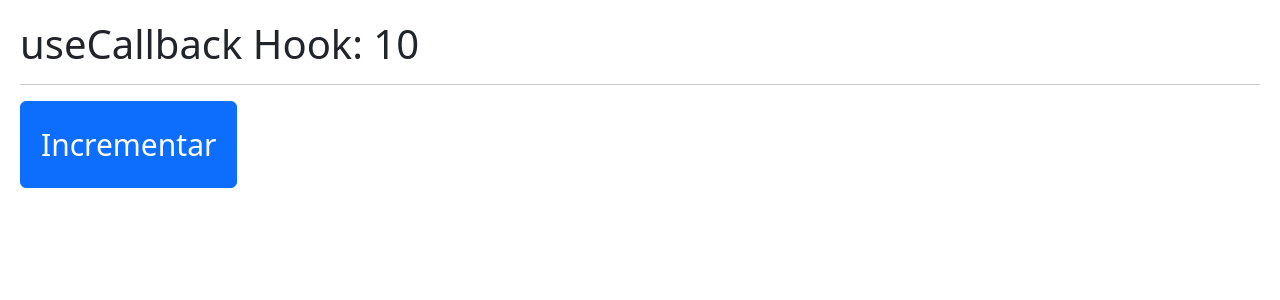
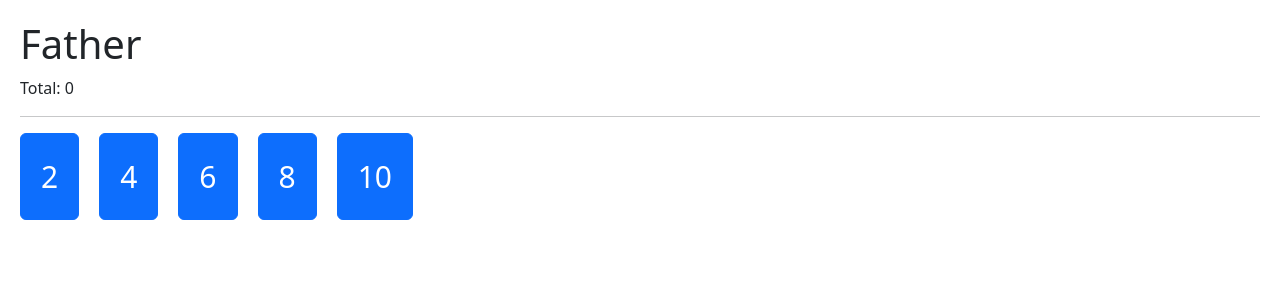
Before and after one commit to JulianCeleita/hook-app, a React (Vite) app: page / in a window 1280 px wide. Shown: the top 300 px of the page. Built offline with nearby package versions, Linux system fonts and the light colour scheme.

Commit message:
New practice with callback and memo father/son

```diff
--- a/src/main.tsx
+++ b/src/main.tsx
@@ -11,10 +11,11 @@
 // import { Layout } from './useLayoutEffect/Layout';
 // import { Memorize } from './memos/Memorize';
 // import { MemoHook } from './memos/MemoHook';
-import { CallbackHooks } from './memos/CallbackHooks';
+// import { CallbackHooks } from './memos/CallbackHooks';
+import { Father } from './memoHomework/Father';
 
 ReactDOM.createRoot(document.getElementById('root') as HTMLElement).render(
 //<React.StrictMode>
-    <CallbackHooks />
+    <Father />
  // </React.StrictMode>
 )
--- /dev/null
+++ b/src/memoHomework/Father.tsx
@@ -0,0 +1,37 @@
+import { useState, useCallback } from 'react';
+import { Son } from './Son';
+
+
+export const Father = () => {
+
+    const numbers = [2, 4, 6, 8, 10];
+
+    const [value, setValue] = useState(0);
+
+    const increase = useCallback(
+      (num:number) => {
+        setValue ( (oldvalue)=> oldvalue + num );
+      },
+      [],
+    )
+
+  return (
+    <div>
+        <h1> Father </h1>
+        <p> Total: { value } </p>
+
+        <hr />
+
+        {
+            numbers.map( n => (
+                <Son
+                    key={ n }
+                    number={ n }
+                    increase={ increase }
+                />
+            ))
+        }
+
+    </div>
+  )
+}
--- /dev/null
+++ b/src/memoHomework/Son.tsx
@@ -0,0 +1,16 @@
+import React from 'react';
+
+
+export const Son = React.memo(({ number, increase }:any) => {
+
+    console.log('I am here again');
+
+    return (
+        <button
+            className="btn btn-primary mr-3"
+            onClick={()=> increase(number)}
+        >
+            { number }
+        </button>
+  )
+})
```
Also changed, not shown: src/memos/CallbackHooks.tsx (line endings or trailing spaces).
